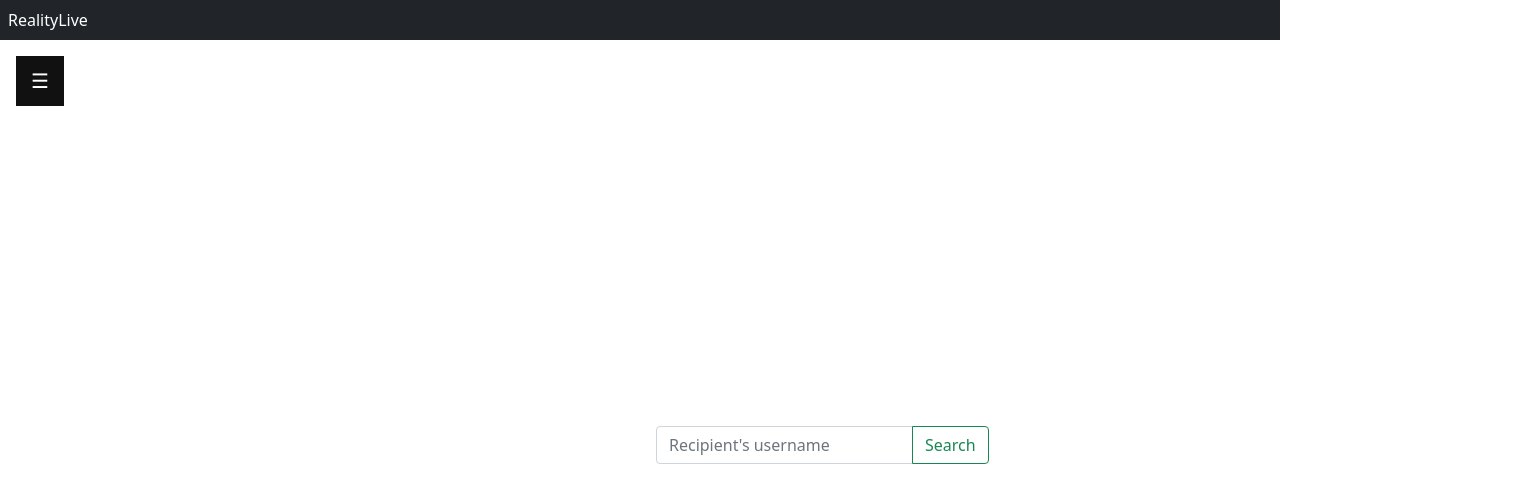
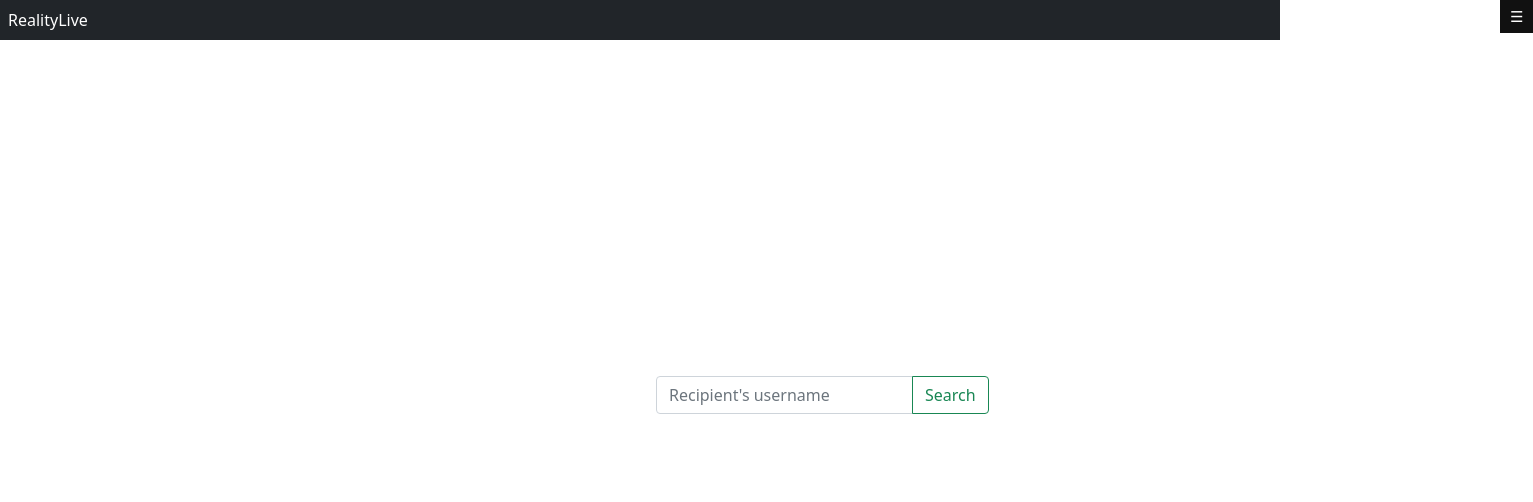
Before and after one commit to Make4thon/Make4thon, a plain HTML site: page index.html in a window 1280 px wide. Shown: the whole page, 1533 px wide, since content can reach past the window. Drawn offline with nearby package versions, Linux system fonts and the light colour scheme.

Commit message:
Update style.css

```diff
--- a/style.css
+++ b/style.css
@@ -42,11 +42,14 @@
 }
 
 .openbtn {
-    font-size: 20px;
+    position: absolute;
+    top: 0;
+    left: 1500px;
+    font-size: 15px;
     cursor: pointer;
     background-color: #111;
     color: white;
-    padding: 10px 15px;
+    padding: 5px 10px;
     border: none;
 }
 
```
